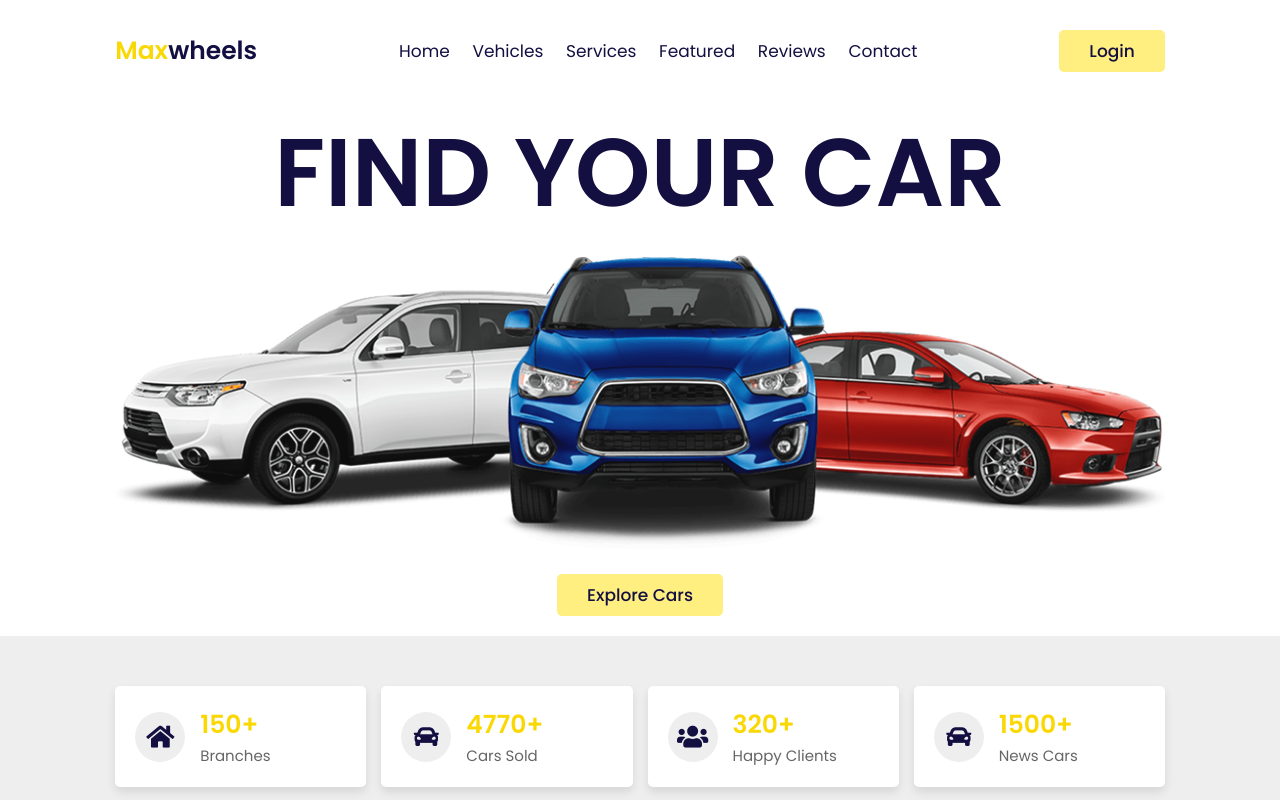
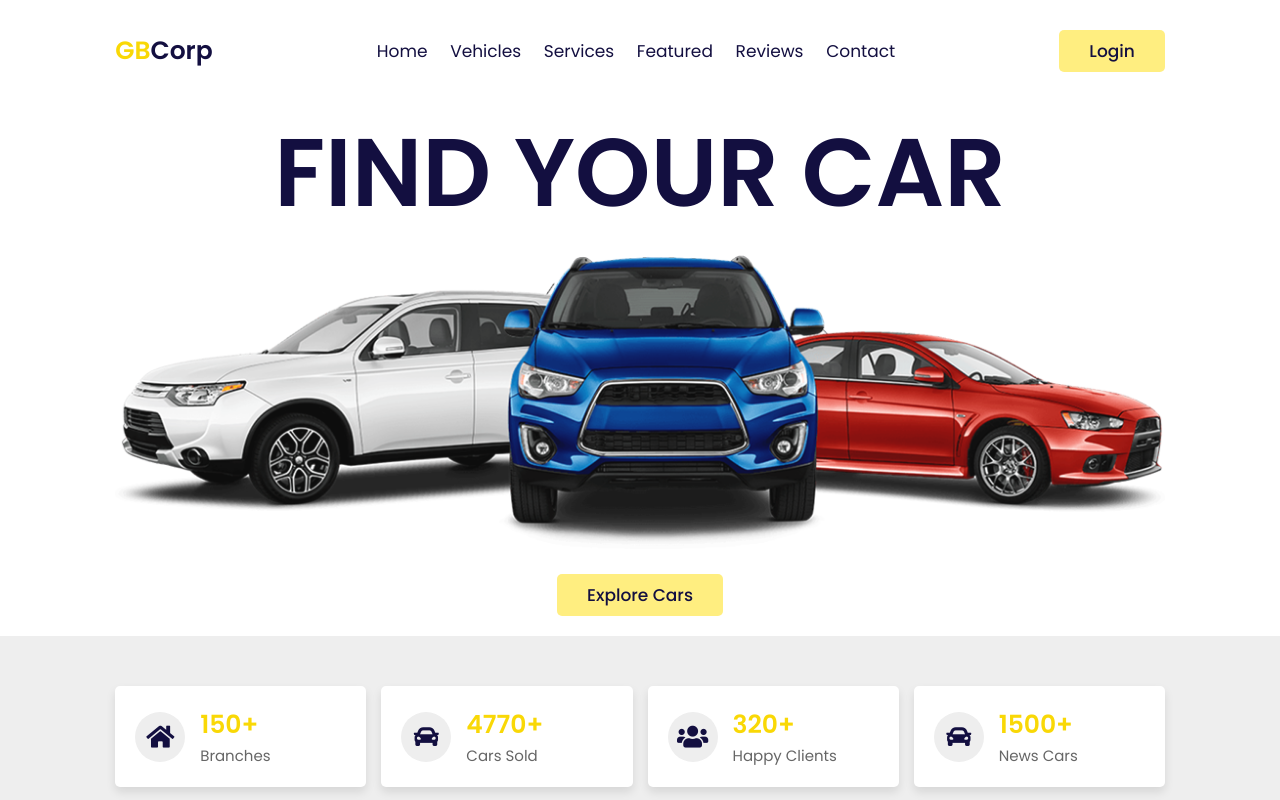
Before and after one commit to mohamedahmed112233/GB-Corp, a plain HTML site: page index.html in a window 1280 px wide. Shown: the top 800 px of the page. Drawn offline with nearby package versions, Linux system fonts and the light colour scheme.

Commit message:
Update index.html

```diff
--- a/index.html
+++ b/index.html
@@ -20,7 +20,7 @@
 
     <div id="menu-btn" class="fas fa-bars"></div>
 
-    <a href="#" class="logo"> <span>max</span>wheels </a>
+    <a href="#" class="logo"> <span>GB</span>Corp </a>
 
     <nav class="navbar">
         <a href="#home">home</a>
```
